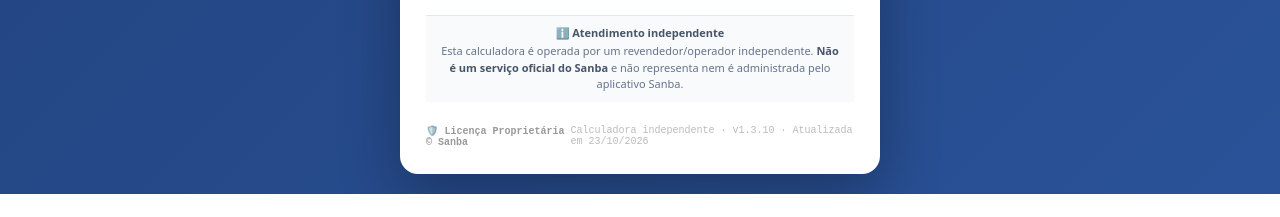
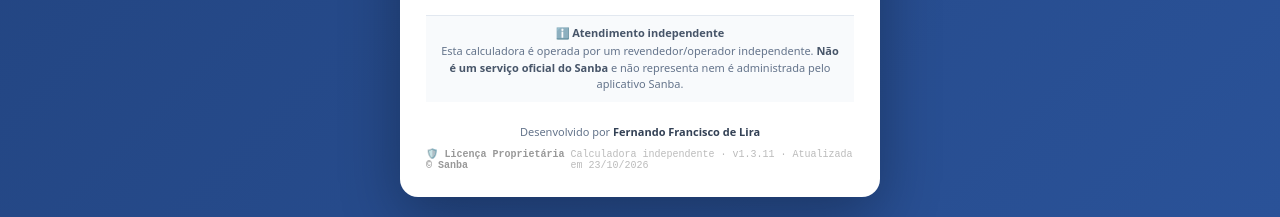
Before and after one commit to NANDOBRTV/Conversor-de-moedas, a plain HTML site: page index.html in a window 1280 px wide. Shown: the part 1277-1494 px from the top of the page. Before the commit the page ends 1471 px from the top, so only its background shows below. Drawn offline with Linux system fonts and the light colour scheme.

Commit message:
Add creator credit to footer and bump version to v1.3.11

```diff
--- a/index.html
+++ b/index.html
@@ -59,7 +59,9 @@
 .brand-sanba{font-family:'Arial Black', Impact, system-ui, sans-serif;font-size:44px;font-weight:900;letter-spacing:-2px;line-height:1;background:linear-gradient(90deg, #ff007f 0%, #ff7f00 25%, #ffd700 45%, #00bfff 65%, #8a2be2 85%, #ff007f 100%);-webkit-background-clip:text;-webkit-text-fill-color:transparent;background-clip:text;margin-right:4px}
 .brand-play{width:34px;height:34px;margin-top:4px}
 .brand-slogan{color:#004a59;font-size:15px;font-weight:600;margin-top:6px;letter-spacing:0.5px}
-.footer-info{display:flex;justify-content:space-between;align-items:center;margin-top:15px;font-size:10px;color:#bbb;font-family:monospace}
+.creator-credit{margin-top:14px;text-align:center;font-size:11px;color:#64748b;line-height:1.5}
+.creator-credit strong{color:#334155;font-weight:700}
+.footer-info{display:flex;justify-content:space-between;align-items:center;margin-top:8px;font-size:10px;color:#bbb;font-family:monospace}
 .license-seal{display:flex;align-items:center;gap:4px;color:#999;font-weight:600}
 
 @media(max-width:520px){
@@ -250,9 +252,10 @@
     <strong>ℹ️ Atendimento independente</strong>
     <p>Esta calculadora é operada por um revendedor/operador independente. <strong>Não é um serviço oficial do Sanba</strong> e não representa nem é administrada pelo aplicativo Sanba.</p>
   </div>
+  <div class="creator-credit">Desenvolvido por <strong>Fernando Francisco de Lira</strong></div>
   <div class="footer-info">
     <div class="license-seal">🛡️ Licença Proprietária © Sanba</div>
-    <div class="version">Calculadora independente · v1.3.10 · Atualizada em 23/10/2026</div>
+    <div class="version">Calculadora independente · v1.3.11 · Atualizada em 23/10/2026</div>
   </div>
 </div>
 
```
